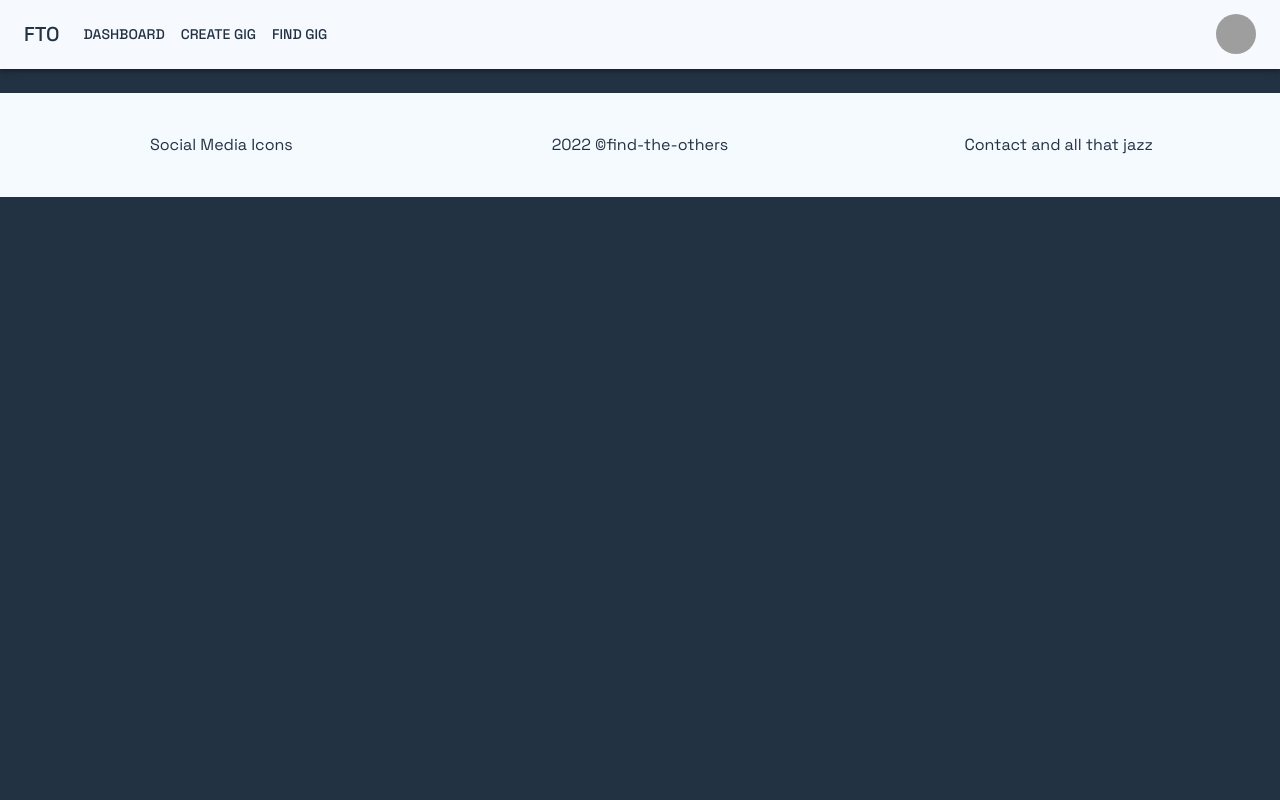
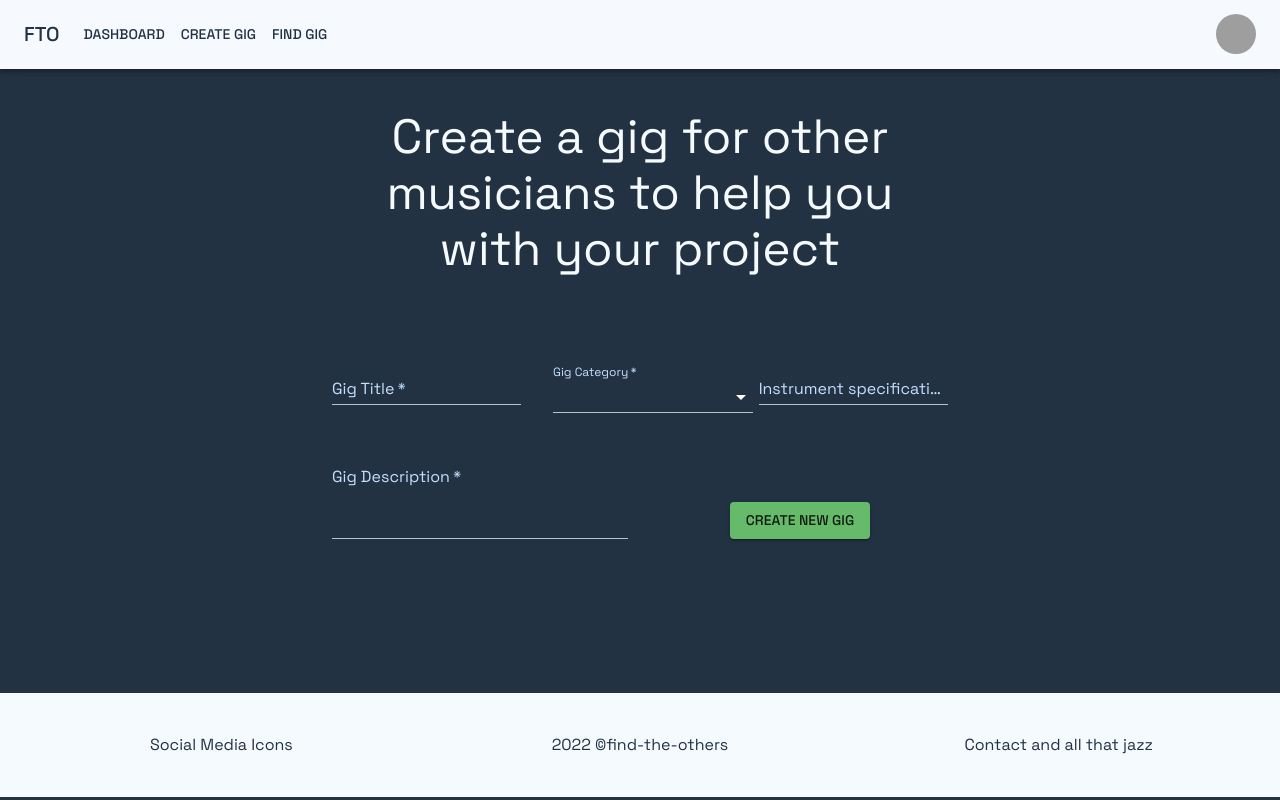
Before and after one commit to martipurull/find-the-others-fe, a React (Create React App) app: page /new-gig in a window 1280 px wide. Built offline with nearby package versions, Linux system fonts and the light colour scheme; grey boxes are pictures that could not be loaded.

Commit message:
adds create gig and tweaks musician dashboard

```diff
--- a/src/components/MusicianMenu.tsx
+++ b/src/components/MusicianMenu.tsx
@@ -2,39 +2,56 @@ import List from '@mui/material/List'
 import ListItemButton from '@mui/material/ListItemButton'
 import ListItemIcon from '@mui/material/ListItemIcon'
 import ListItemText from '@mui/material/ListItemText'
-import PlaylistAddIcon from '@mui/icons-material/PlaylistAdd';
-import LibraryMusicIcon from '@mui/icons-material/LibraryMusic';
+import ListItem from '@mui/material/ListItem'
+import LibraryMusicOutlinedIcon from '@mui/icons-material/LibraryMusicOutlined';
 import WorkOutlineIcon from '@mui/icons-material/WorkOutline';
-import PersonSearchIcon from '@mui/icons-material/PersonSearch';
-import SendIcon from '@mui/icons-material/Send';
+import PersonSearchOutlinedIcon from '@mui/icons-material/PersonSearchOutlined';
+import SendOutlinedIcon from '@mui/icons-material/SendOutlined';
+import SpeakerGroupOutlinedIcon from '@mui/icons-material/SpeakerGroupOutlined';
 
 export default function MusicianMenu() {
     return (
         <List component='nav'>
+            <ListItem sx={{ bgcolor: 'rgba(0,0,0,0.8)', width: '75%' }}>
                 <ListItemButton>
                     <ListItemIcon>
-                    <LibraryMusicIcon />
+                        <SpeakerGroupOutlinedIcon />
+                    </ListItemIcon>
+                    <ListItemText primary='Band Pages' />
+                </ListItemButton>
+            </ListItem>
+            <ListItem sx={{ bgcolor: 'rgba(0,0,0,0.8)', width: '75%' }}>
+                <ListItemButton>
+                    <ListItemIcon>
+                        <LibraryMusicOutlinedIcon />
                     </ListItemIcon>
                     <ListItemText primary='Create New Project' />
                 </ListItemButton>
+            </ListItem>
+            <ListItem sx={{ bgcolor: 'rgba(0,0,0,0.8)', width: '75%' }}>
                 <ListItemButton>
                     <ListItemIcon>
                         <WorkOutlineIcon />
                     </ListItemIcon>
                     <ListItemText primary='Post A Job' />
                 </ListItemButton>
+            </ListItem>
+            <ListItem sx={{ bgcolor: 'rgba(0,0,0,0.8)', width: '75%' }}>
                 <ListItemButton>
                     <ListItemIcon>
-                    <PersonSearchIcon />
+                        <PersonSearchOutlinedIcon />
                     </ListItemIcon>
                     <ListItemText primary='Look For Jobs' />
                 </ListItemButton>
+            </ListItem>
+            <ListItem sx={{ bgcolor: 'rgba(0,0,0,0.8)', width: '75%' }}>
                 <ListItemButton>
                     <ListItemIcon>
-                    <SendIcon />
+                        <SendOutlinedIcon />
                     </ListItemIcon>
                     <ListItemText primary='Invite To Join' />
                 </ListItemButton>
+            </ListItem>
         </List>
     )
 }
--- a/src/components/MusicianPostList.tsx
+++ b/src/components/MusicianPostList.tsx
@@ -12,7 +12,7 @@ import CardMedia from '@mui/material/CardMedia'
 export default function MusicianPostList() {
     return (
         <List sx={{ width: '100%', maxWidth: 360 }}>
-            <ListItem alignItems='center'>
+            <ListItem alignItems='center' sx={{ bgcolor: 'rgba(0,0,0,0.6)', ml: 5 }}>
                 <ListItemAvatar>
                     <Avatar alt='personAvatar' src={MPPortrait} />
                 </ListItemAvatar>
--- a/src/pages/CreateGig.tsx
+++ b/src/pages/CreateGig.tsx
@@ -8,11 +8,50 @@ import Input from '@mui/material/Input'
 import Select from '@mui/material/Select'
 import Button from '@mui/material/Button'
 import Box from '@mui/material/Box'
+import MenuItem from '@mui/material/MenuItem'
+import { useState } from 'react'
+
+const categories = ['guitar', 'bass', 'drums', 'keys', 'wind', 'brass', 'strings', 'other']
 
 export default function CreateGig() {
+    const [selectedCategory, setSelectedCategory] = useState<string>('select category')
     return (
-        <div>
-
-        </div>
+        <Container maxWidth='md' sx={{ minHeight: '75vh', minWidth: '100vw', display: 'flex', alignItems: 'flex-start' }}>
+            <Grid container sx={{ display: 'flex', justifyContent: 'center', mt: 5 }}>
+                <Grid item xs={12} md={6} textAlign='center' sx={{ pb: 10 }}>
+                    <Typography component='h1' variant='h3'>Create a gig for other musicians to help you with your project</Typography>
+                </Grid>
+                <Grid container sx={{ display: 'flex', justifyContent: 'center' }}>
+                    <Grid item xs={12} md={6}>
+                        <Box component='form' noValidate autoComplete='off'>
+                            <Grid container spacing={3} >
+                                <Grid item xs={12} md={4}>
+                                    <TextField required label='Gig Title' variant='standard' placeholder='Rhythm guitar' />
+                                </Grid>
+                                <Grid item xs={12} md={4}>
+                                    <FormControl required variant='standard' sx={{ m: 1, minWidth: 200 }}>
+                                        <InputLabel id='category-select'>Gig Category</InputLabel>
+                                        <Select labelId='category-select' id='category-select' value={selectedCategory} onChange={(e) => setSelectedCategory(e.target.value)}>
+                                            {categories.map((category, i) => (
+                                                <MenuItem key={i} value={category}>{category}</MenuItem>
+                                            ))}
+                                        </Select>
+                                    </FormControl>
+                                </Grid>
+                                <Grid item xs={12} md={4}>
+                                    <TextField required label='Instrument specifications' variant='standard' placeholder='Electric guitar' />
+                                </Grid>
+                                <Grid item xs={12} md={6}>
+                                    <TextField sx={{ width: '100%' }} required label='Gig Description' variant='standard' multiline rows={3} placeholder='Briefly describe what the gig is about: i.e. rhythm guitar for a fast-paced rock song.' />
+                                </Grid>
+                                <Grid item xs={12} md={6} sx={{ alignSelf: 'flex-end', display: 'flex', justifyContent: 'center' }}>
+                                    <Button variant='contained' color='success'>Create New Gig</Button>
+                                </Grid>
+                            </Grid>
+                        </Box>
+                    </Grid>
+                </Grid>
+            </Grid>
+        </Container>
     )
 }
```
Lines whose indentation alone changed are shown as unchanged.
